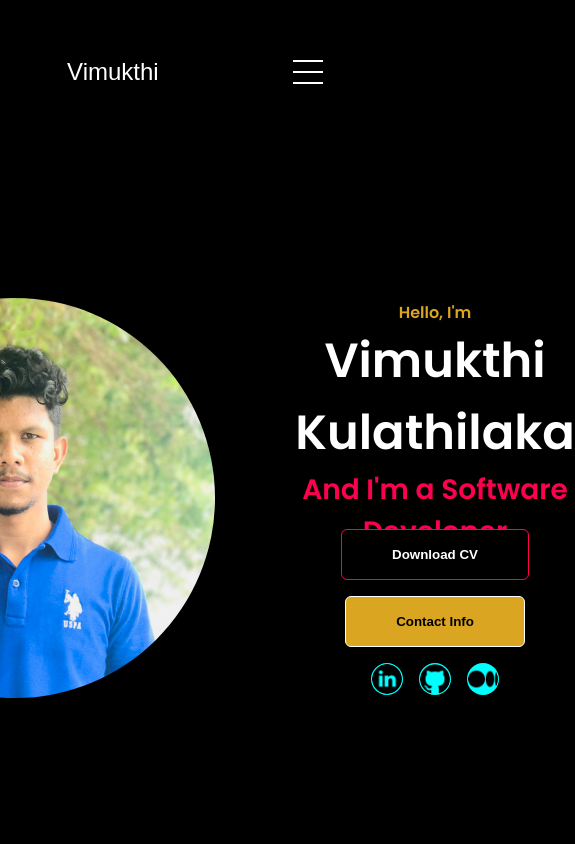
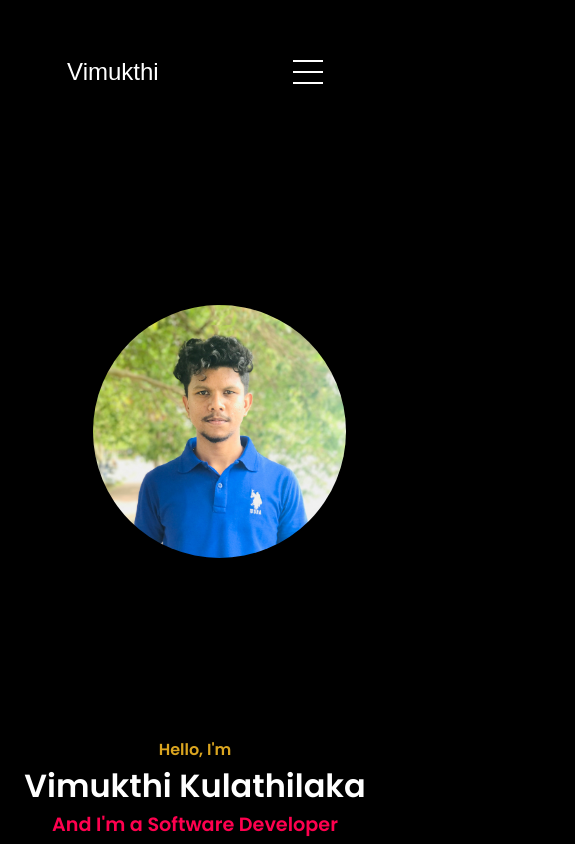
Before and after one commit to VimukthiMK/Portfolio-Vimukthi_Kulathilaka, a React (Create React App) app in the folder portfolio/: page / in a window 390 px wide. Shown: the top 844 px of the page, 575 px wide, since content can reach past the window. Built offline with nearby package versions, Linux system fonts and the light colour scheme; no server answers.

Commit message:
Fixed Responsive errors

```diff
--- a/portfolio/src/Components/Profile/Profile.jsx
+++ b/portfolio/src/Components/Profile/Profile.jsx
@@ -45,7 +45,7 @@ const Profile = () => {
         </div>
         <div className="section-text">
           <p className="section-text-p1">Hello, I'm</p>
-          <h1 className="title">Vimukthi Kulathilaka</h1>
+          <h1 className="title" id='title'>Vimukthi Kulathilaka</h1>
           <div className='Animate_text-container'>
             <p className="section-text-p2" id="section-text-p2" >And I'm a Software Developer</p>
           </div>
--- a/portfolio/src/index.css
+++ b/portfolio/src/index.css
@@ -117,6 +117,9 @@ section {
   #profile {
     height: 83vh;
     margin-bottom: 0;
+    flex-direction: column;
+    margin-top: 5rem;
+    margin-bottom: 10rem;
   }
   article {
     font-size: 1rem;
@@ -155,20 +158,24 @@ section {
     width: auto;
     height: 46vw;
     justify-content: center;
+    padding-top: 3rem;
   }
-  .section-text-p2 {
-    font-size: 1.25rem;
+  .section-pic-container .prof_img{
+    height: 30vh;
+    width: auto;
   }
-  .title {
+  #section-text-p2 {
+    font-size: 1.2rem;
+
+  }
+  #title {
     font-size: 2rem;
   }
   .text-container {
     text-align: justify;
   }
   #contact {
-    padding-top: 20rem;
-    padding-bottom: 20rem;
-
-  }
-
+    padding-top: 5rem;
+    padding-bottom: 5rem;
+     }
 }
```
